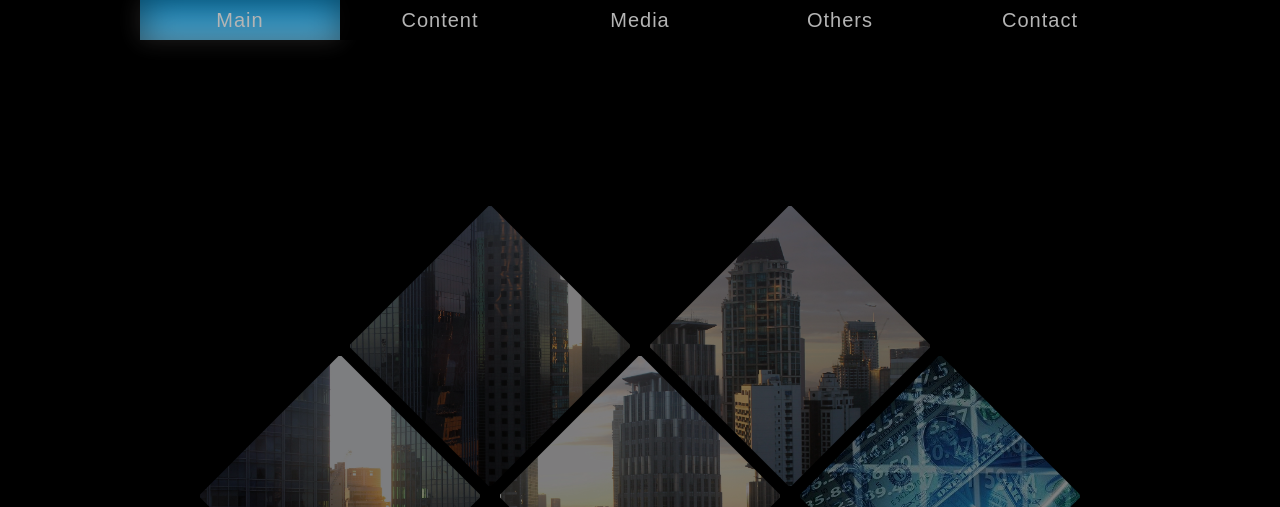
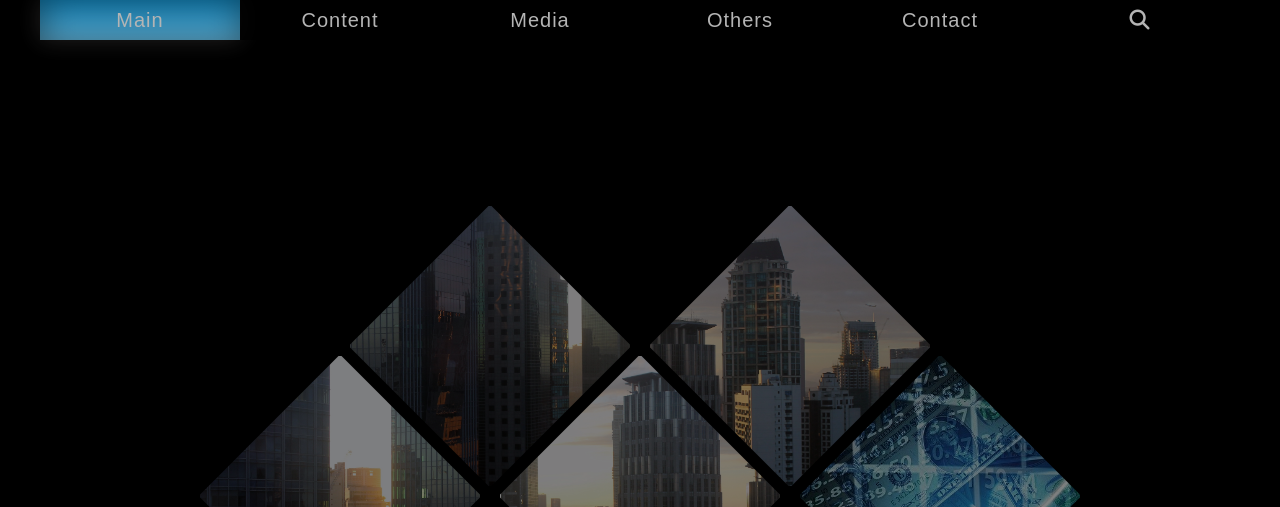
Before and after one commit to LukasBaranowski/MMT, a plain HTML site: page index.html in a window 1280 px wide. Shown: the top 507 px of the page. Drawn offline with Linux system fonts and the light colour scheme.

Commit message:
adding search icon to menu

```diff
--- a/index.html
+++ b/index.html
@@ -41,6 +41,11 @@
                         </ul>
                     </li>
                     <li><a class="nav-btn" href="#">Contact</a></li>
+		    <li>
+			<a class="nav-btn" href="list-filter.html">
+				<i class="fa fa-search" aria-hidden="true"></i>
+			</a>
+		    </li>
                 </ul>
             </nav>
             <!--BURGER MENU-->
```
